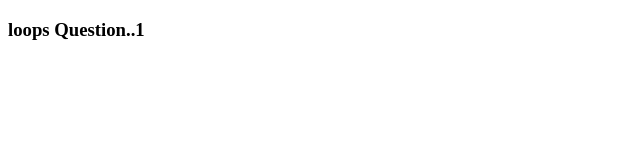
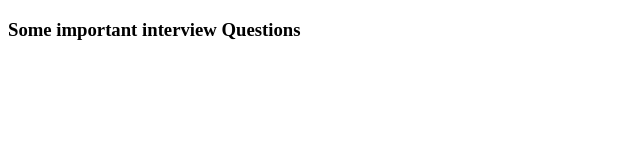
Before and after one commit to ruchi-sharma186/JS-day8, a plain HTML site: page index.html in a window 1280 px wide. Shown: the whole page, without its empty margins (0-640 px from the left). Drawn offline with Linux system fonts and the light colour scheme.

Commit message:
Update index.html

```diff
--- a/index.html
+++ b/index.html
@@ -6,7 +6,7 @@
     <title>Document</title>
 </head>
 <body>
-    <h3>loops Question..1</h3>
+    <h3> Some important interview Questions</h3>
     <script src="index.js"></script>
 </body>
 </html>
```
